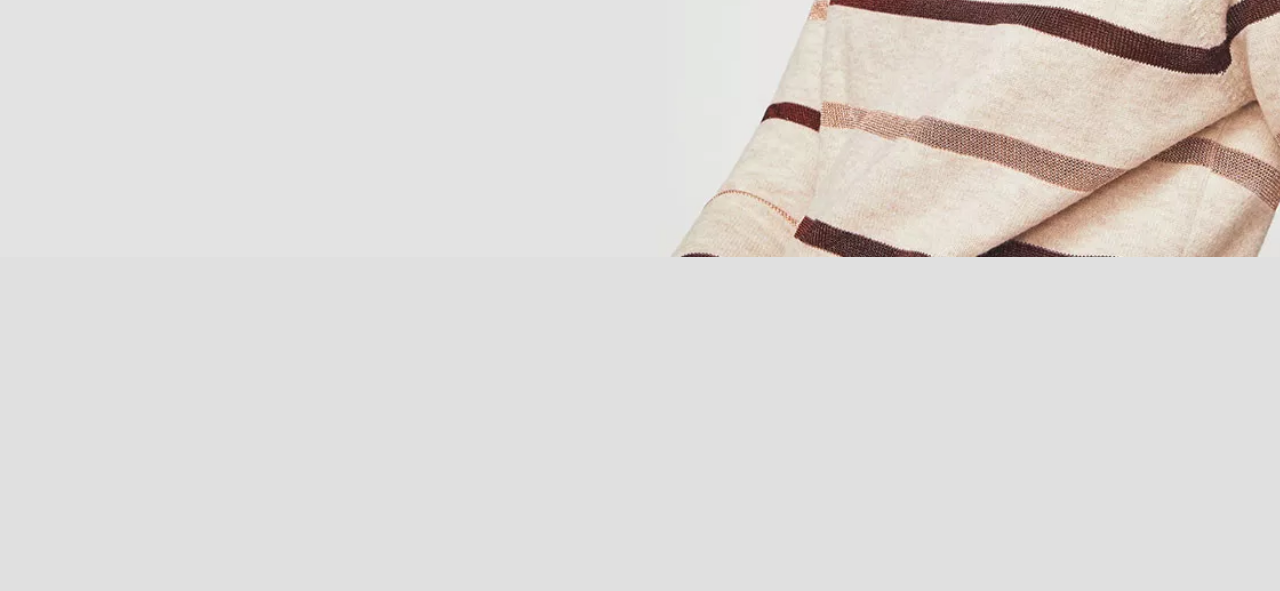
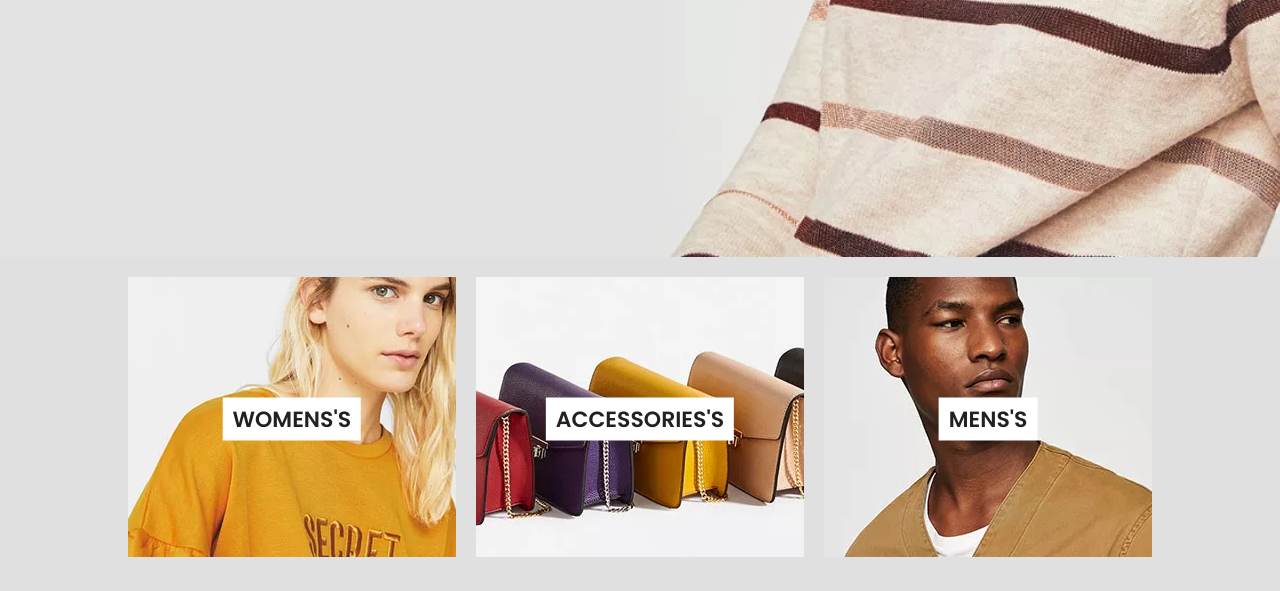
Before and after one commit to Cristian-ADSI/01-Ecomerce, a plain HTML site: page index.html in a window 1280 px wide. Shown: the part 673-1264 px from the top of the page. Before the commit the page ends 930 px from the top, so only its background shows below. Drawn offline with nearby package versions, Linux system fonts and the light colour scheme.

Commit message:
Categories Complete

```diff
--- a/index.html
+++ b/index.html
@@ -114,5 +114,23 @@
         </div>
       </section>
     </header>
+    <main class="ecomerce">
+      <section class="categories">
+        <a href="/" class="categories__card">
+          <img src="./assets/img/womens.webp" alt="Women Category" />
+          <p>WOMENS'S</p>
+        </a>
+
+        <a href="/" class="categories__card">
+          <img src="./assets/img/accessories.webp" alt="Accessories Category" />
+          <p>ACCESSORIES'S</p>
+        </a>
+
+        <a href="/" class="categories__card">
+          <img src="./assets/img/mens.webp" alt="Men Category" />
+          <p>MENS'S</p>
+        </a>
+      </section>
+    </main>
   </body>
 </html>
--- a/sass/ecomerce.scss
+++ b/sass/ecomerce.scss
@@ -1,5 +1,5 @@
 @use "./modules/header";
-
+@use "./modules//categories";
 
 @import "./partials/variables";
 @import "./partials/fonts";
--- /dev/null
+++ b/sass/modules/_categories.scss
@@ -0,0 +1,42 @@
+@import "../partials//variables";
+@import "../partials//mixins";
+
+.categories {
+    display: flex;
+    align-items: center;
+    justify-content: space-between;
+    padding: 0 $desktop-padding;
+    margin-bottom: 30px;
+    &__card {
+        position: relative;
+        display: block;
+        width: 32%;
+        overflow: hidden;
+
+        img {
+            position: relative;
+            left: 50%;
+            transform: translateX(-50%);
+            height: 100%;
+        }
+
+        p {
+            position: absolute;
+            top: 50%;
+            left: 50%;
+
+            color: $txtCol;
+            background-color: $white;
+            font-family: "Poppins", sans-serif;
+            font-size: 22px;
+            font-weight: 600;
+            padding: 5px 10px;
+            transform: translate(-50%, -50%);
+            transition: all ease-in-out .2s;
+            &:hover{
+            color: $txtCol-70;
+
+            }
+        }
+    }
+}
--- a/sass/modules/_header.scss
+++ b/sass/modules/_header.scss
@@ -5,6 +5,7 @@
 @import "../partials/mixins";
 
 header {
+    margin-bottom: 20px;
     .banner {
         position: relative;
 
--- a/sass/modules/_navbar.scss
+++ b/sass/modules/_navbar.scss
@@ -1,13 +1,14 @@
 @import "../partials//variables";
 @import "../partials//mixins";
 .navbar {
+    position: relative;
     @include d-flex(center, space-between);
 
     background-color: $white;
     padding: 0 $desktop-padding;
     height: 90px;
     width: 100%;
-
+    z-index: 5;
     .brand {
         a {
             color: $txtCol;
```
Also changed, not shown: assets/img/accessories.webp (added), assets/img/mens.webp (added), assets/img/womens.webp (added), css/ecomerce.css, 1 other file.
